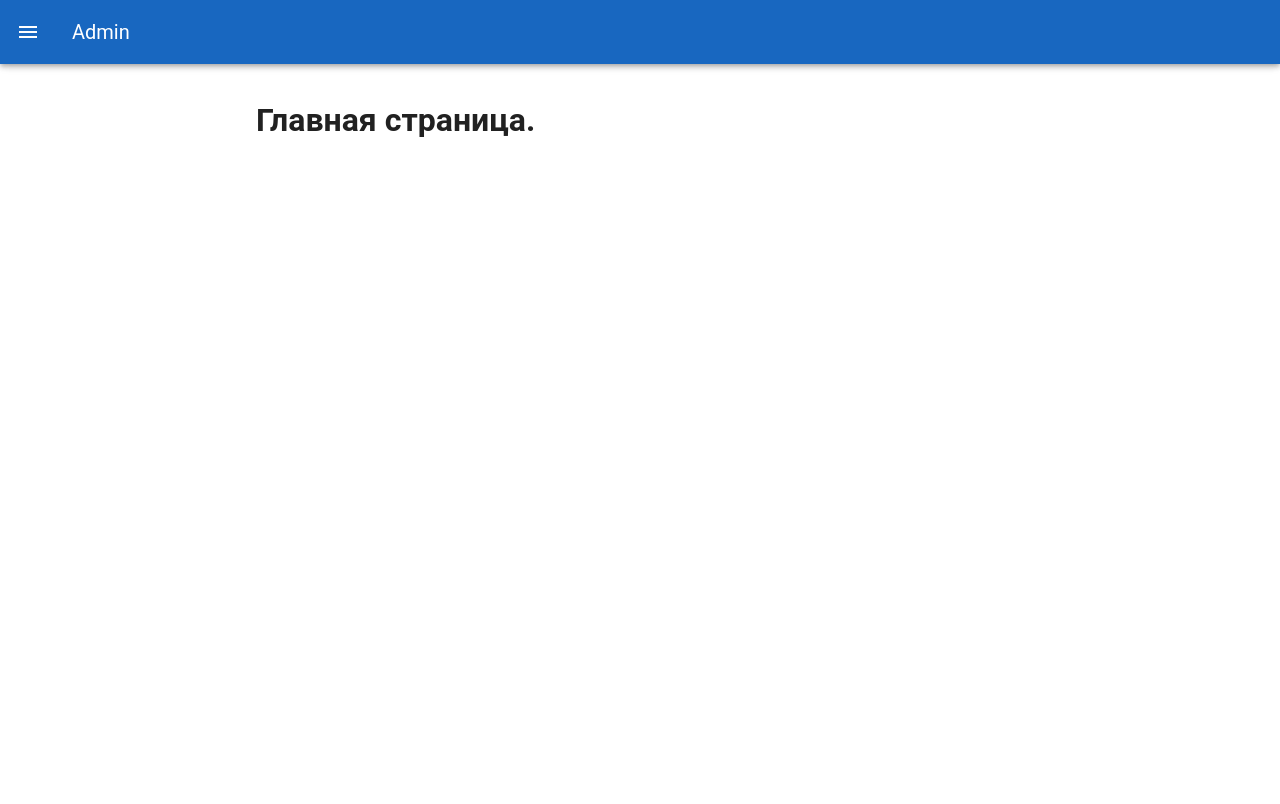
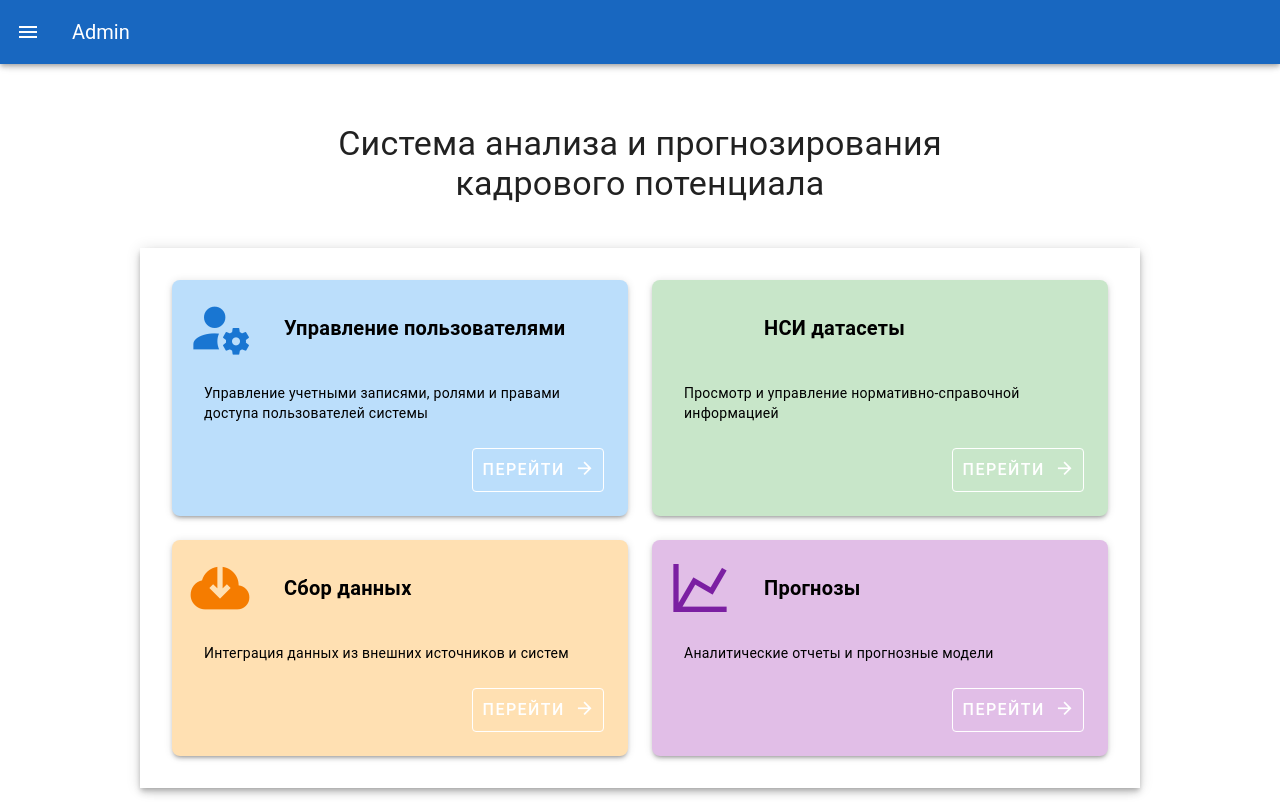
Before and after one commit to VyacheslavKuchumov/VKR-DATA-COLLECTOR-WEB, a Vue app in the folder frontend/: page / in a window 1280 px wide. Built offline with nearby package versions, Linux system fonts and the light colour scheme; no server answers.

Commit message:
Update HomeView.vue

```diff
--- a/frontend/src/views/HomeView.vue
+++ b/frontend/src/views/HomeView.vue
@@ -1,33 +1,117 @@
 <template>
-  <v-container class="ml-auto mr-auto" max-width="800">
+    <v-container max-width="800" class="elevation-0 mt-5 ml-auto mr-auto">
+        <v-card-title class="text-wrap text-center justify-center">
+            <h1 class="text-h4">Система анализа и прогнозирования кадрового потенциала</h1>
+        </v-card-title>
+    </v-container>
+
+    <v-container class="elevation-5 mt-5 ml-auto mr-auto" max-width="1000">
+        <v-card-text>
             <v-row>
-      <v-col cols="12">
-        <h1 class="display-6 font-weight-bold">Главная страница.</h1>
+                <v-col
+                    v-for="(section, index) in sections"
+                    :key="index"
+                    cols="12"
+                    sm="6"
+                    md="6"
+                >
+                    <v-card
+                        class="pa-4 rounded-lg d-flex flex-column"
+                        elevation="3"
+                        height="100%"
+                        :color="section.color"
+                        @click="selectSection(section)"
+                    >
+                        <div class="d-flex align-center">
+                            <v-icon
+                                size="64"
+                                :color="section.iconColor"
+                                class="mr-4"
+                            >
+                                {{ section.icon }}
+                            </v-icon>
 
+                            <v-card-title class="text-h6 font-weight-bold text-wrap">
+                                {{ section.title }}
+                            </v-card-title>
+                        </div>
+
+                        <v-card-text class="mt-2 flex-grow-1">
+                            {{ section.description }}
+                        </v-card-text>
+
+                        <v-card-actions class="justify-end">
+                            <v-btn
+                                color="white"
+                                variant="outlined"
+                                @click.stop="selectSection(section)"
+                                append-icon="mdi-arrow-right"
+                                size="large"
+                            >
+                                Перейти
+                            </v-btn>
+                        </v-card-actions>
+                    </v-card>
                 </v-col>
             </v-row>
+        </v-card-text>
     </v-container>
 </template>
 
 <script>
-  import { mapActions } from "vuex";
-
     export default {
+        name: "HomeView",
         data() {
             return {
-
+                sections: [
+                    {
+                        title: "Управление пользователями",
+                        id: "users",
+                        icon: "mdi-account-cog",
+                        description: "Управление учетными записями, ролями и правами доступа пользователей системы",
+                        color: "blue-lighten-4",
+                        iconColor: "blue-darken-2"
+                    },
+                    {
+                        title: "НСИ датасеты",
+                        id: "datasets",
+                        icon: "mdi-datasets",
+                        description: "Просмотр и управление нормативно-справочной информацией",
+                        color: "green-lighten-4",
+                        iconColor: "green-darken-2"
+                    },
+                    {
+                        title: "Сбор данных",
+                        id: "data-parsing",
+                        icon: "mdi-cloud-download",
+                        description: "Интеграция данных из внешних источников и систем",
+                        color: "orange-lighten-4",
+                        iconColor: "orange-darken-2"
+                    },
+                    {
+                        title: "Прогнозы",
+                        id: "forecasts",
+                        icon: "mdi-chart-line",
+                        description: "Аналитические отчеты и прогнозные модели",
+                        color: "purple-lighten-4",
+                        iconColor: "purple-darken-2"
+                    }
+                ]
             };
         },
         methods: {
-      ...mapActions({
-        fetchOkveds: 'test/fetchData',
-      }),
-      okveds() {
-        return this.$store.state.test.data || [];
-      },
-      fetchData() {
-        this.fetchOkveds();
-      },
-    },
+            selectSection(section) {
+                console.log("Переход в раздел:", section.title);
+                this.$router.push(`/${section.id}`);
+            }
+        }
     };
 </script>
+
+<style scoped>
+
+.text-h6 {
+    font-size: 1.25rem;
+    line-height: 1.6;
+}
+</style>
```
Lines whose indentation alone changed are shown as unchanged.
